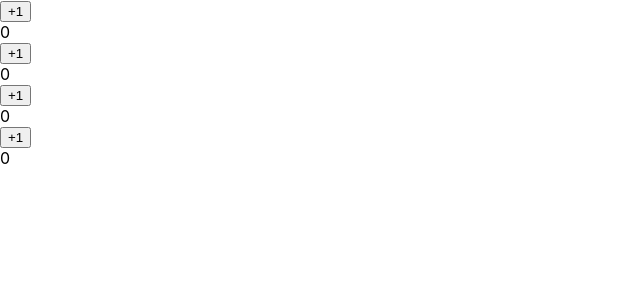
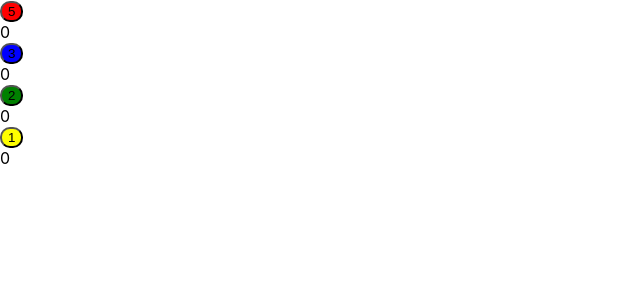
Before and after one commit to saretoduncan/reaact_tutorial, a React (Create React App) app: page / in a window 1280 px wide. Shown: the top 300 px of the page, without its empty margins (0-640 px from the left). Built offline with nearby package versions, Linux system fonts and the light colour scheme.

Commit message:
add styling using props

```diff
--- a/src/App.js
+++ b/src/App.js
@@ -4,10 +4,10 @@ import CountButton from './components/Countbutton';
 const App=()=> {
     return ( <
         div className = "App" >
-              <CountButton incrementBy={5}/>
-              <CountButton incrementBy={3}/>
-              <CountButton incrementBy={2}/>
-              <CountButton incrementBy={1}/>
+              <CountButton incrementBy={5} buttonBackgroundColor={"red"}/>
+              <CountButton incrementBy={3} buttonBackgroundColor={"blue"}/>
+              <CountButton incrementBy={2} buttonBackgroundColor={"green"}/>
+              <CountButton incrementBy={1} buttonBackgroundColor={"yellow"}/>
 
         </div>
     );
--- a/src/components/Countbutton.js
+++ b/src/components/Countbutton.js
@@ -5,8 +5,12 @@ import React ,{useState}from 'react';
      const handleClick=()=>{
          setCurrentCount(currentCount+props.incrementBy)// update state function
      }
+     const buttonStyle={
+         backgroundColor: props.buttonBackgroundColor,
+         borderRadius:"10px",
+     }
      return <div>
-         <button onClick={handleClick}>+1</button>
+         <button style={buttonStyle} onClick={handleClick}>{props.incrementBy}</button>
          <div>{currentCount}</div>
      </div>;
  }
```
